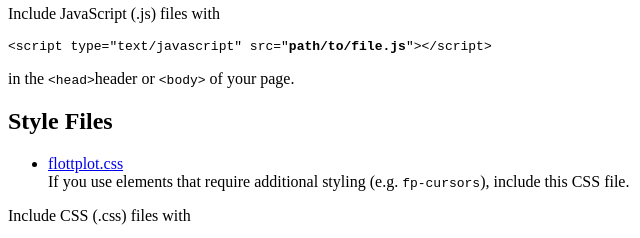
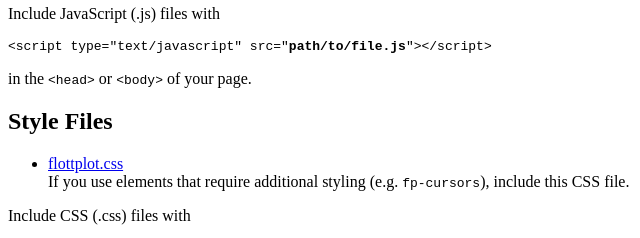
Before and after one commit to chpolste/flottplot, a plain HTML site: page src/docs/index.html in a window 1280 px wide. Shown: the part 862-1100 px from the top of the page, 0-640 px from the left. Drawn offline with Linux system fonts and the light colour scheme.

Commit message:
Fix text

```diff
--- a/src/docs/index.html
+++ b/src/docs/index.html
@@ -79,7 +79,7 @@
 </ul>
 <p>Include JavaScript (.js) files with</p>
 <pre>&lt;script type="text/javascript" src="<b>path/to/file.js</b>"&gt;&lt;/script&gt;</pre>
-<p>in the <code>&lt;head&gt;</code>header or <code>&lt;body&gt;</code> of your page.</p>
+<p>in the <code>&lt;head&gt;</code> or <code>&lt;body&gt;</code> of your page.</p>
 
 <h2 id="styles">Style Files</h2>
 <ul class="downloads">
```
